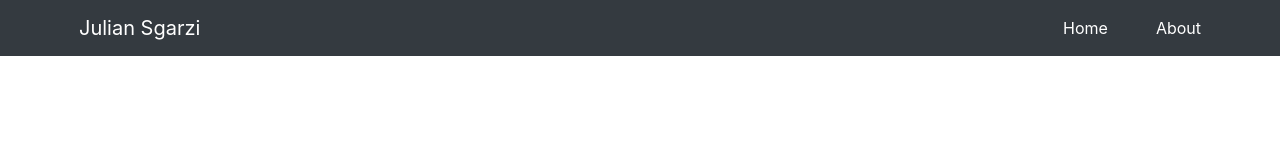
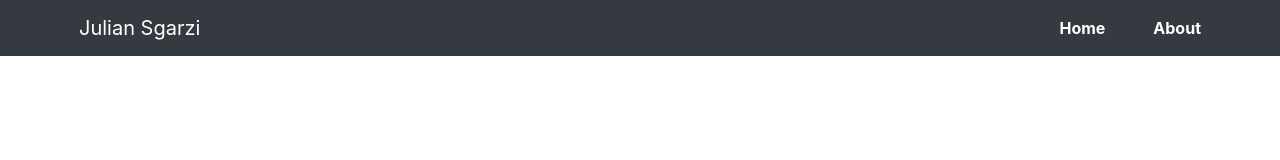
Before and after one commit to jsgarzi/reactPortfolio, a React (Create React App) app: page / in a window 1280 px wide. Shown: the top 160 px of the page. Built offline with nearby package versions, Linux system fonts and the light colour scheme.

Commit message:
footer frame

```diff
--- a/src/App.js
+++ b/src/App.js
@@ -1,11 +1,12 @@
 import React from "react";
 import Navbar from "./components/Navbar/Navbar"
+import Footer from "./components/Footer/Footer"
 
 function App() {
   return (
     <div className="App">
       < Navbar />
-
+      < Footer />
     </div>
   );
 }
--- /dev/null
+++ b/src/components/Footer/Footer.css
@@ -0,0 +1,8 @@
+.footer {
+    position: absolute;
+    bottom: 0;
+    width: 100%;
+    height: 60px;
+    line-height: 60px;
+    background-color: #f5f5f5;
+}
--- /dev/null
+++ b/src/components/Footer/Footer.js
@@ -0,0 +1,14 @@
+import React from 'react';
+import './Footer.css'
+
+function Footer (props) {
+    return (
+        <footer className = "footer">
+            <div className = "containter">
+
+            </div>
+        </footer>
+    )
+}
+
+export default Footer;
--- a/src/components/Navbar/Navbar.js
+++ b/src/components/Navbar/Navbar.js
@@ -6,7 +6,7 @@ function Navbar(props) {
             <nav className="navbar navbar-dark bg-dark">
                 <div className="container-fluid ml-5 ">
                     <a className="navbar-brand" href="#">Julian Sgarzi</a>
-                    <div className= " row ml-auto mr-5">
+                    <div className= " row ml-auto mr-5 font-weight-bold">
                         <div className="navbar-nav ml-5 mb-2 mb-lg-0">
                             <a className="nav-link active" aria-current="page" onClick={props.sort}>Home</a>
                         </div>
```
